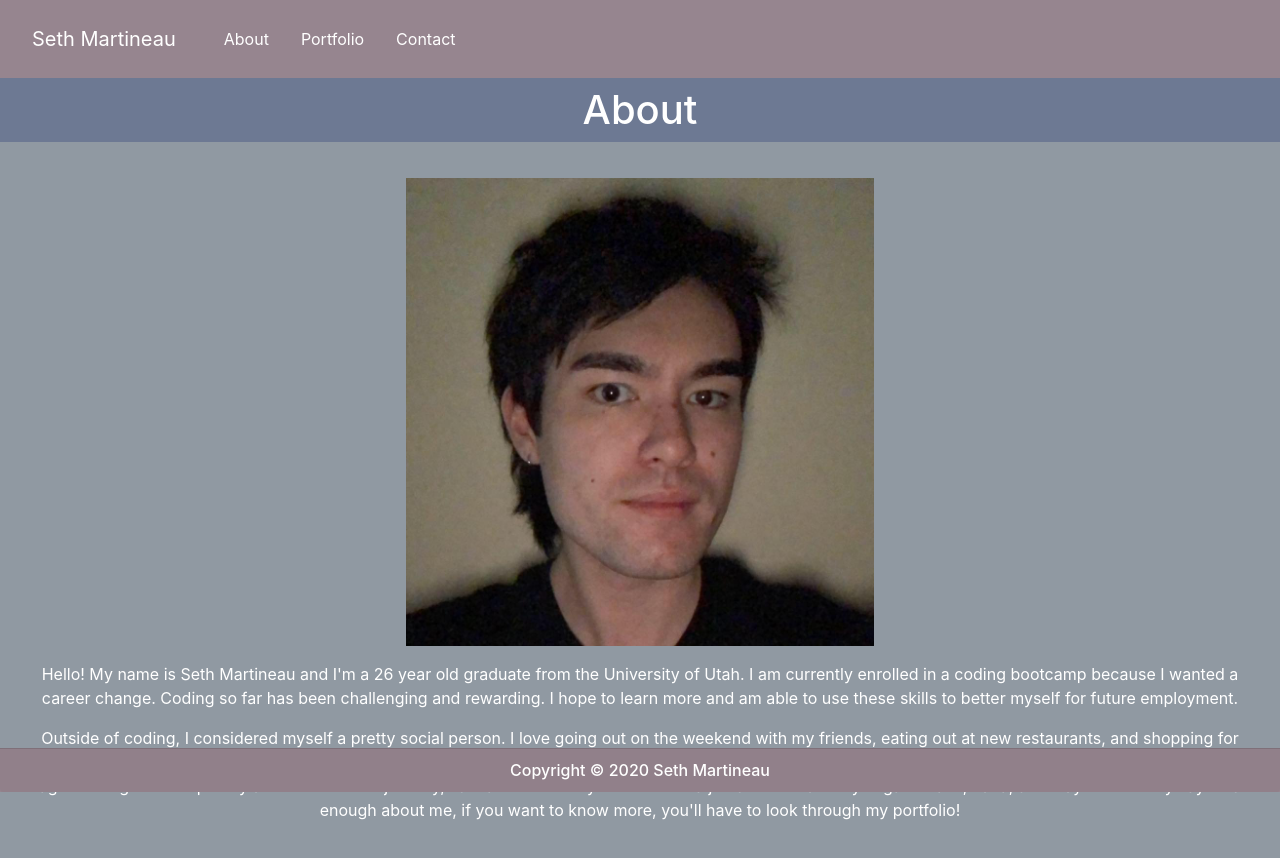
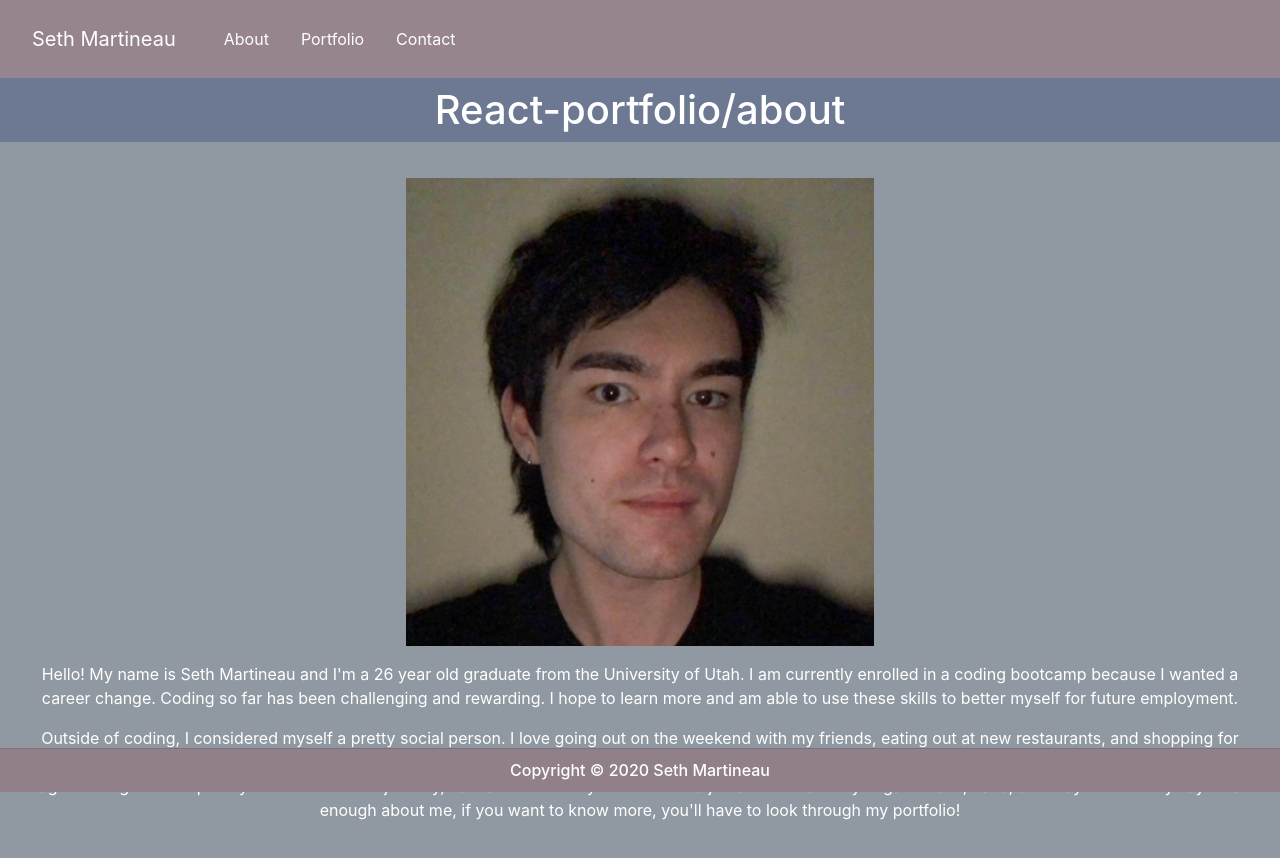
Before and after one commit to slothings/portfolio, a React (Create React App) app: page /react-portfolio/about in a window 1280 px wide. Before the commit this address led to /about. Built offline with nearby package versions, Linux system fonts and the light colour scheme.

Commit message:
pathing messed up in npm deploy

```diff
--- a/src/App.js
+++ b/src/App.js
@@ -16,10 +16,10 @@ function App() {
           <Navbar />
           <Header />
           <Switch>
-            <Route exact path="/about" component={About} />
-            <Route exact path="/portfolio" component={Portfolio} />
-            <Route exact path="/contact" component={Contact} />
-            <Redirect from="*" to="/about" />
+            <Route exact path="/react-portfolio/about" component={About} />
+            <Route exact path="/react-portfolio/portfolio" component={Portfolio} />
+            <Route exact path="/react-portfolio/contact" component={Contact} />
+            <Redirect from="*" to="/react-portfolio/about" />
           </Switch>
           <Footer />
         </div>
--- a/src/components/Navbar/Navbar.js
+++ b/src/components/Navbar/Navbar.js
@@ -11,7 +11,7 @@ function Navbar() {
         <ul className="navbar-nav">
           <li className="nav-item">
             <Link
-              to="/about"
+              to="/react-portfolio/about"
               className= {window.location.pathname === "/about" ? "nav-link active" : "nav-link"} class="text-white p-3"
             >
               About
@@ -19,7 +19,7 @@ function Navbar() {
           </li>
           <li className="nav-item">
             <Link
-              to="/portfolio"
+              to="/react-portfolio/portfolio"
               className={window.location.pathname === "/portfolio" ? "nav-link active" : "nav-link"} class="text-white p-3"
             >
               Portfolio
@@ -27,7 +27,7 @@ function Navbar() {
           </li>
           <li className="nav-item">
             <Link
-              to="/contact"
+              to="/react-portfolio/contact"
               className={window.location.pathname === "/contact" ? "nav-link active" : "nav-link"} class="text-white p-3"
             >
               Contact
```
Also changed, not shown: 1 other file (tests, documents, lock files or other folders).
